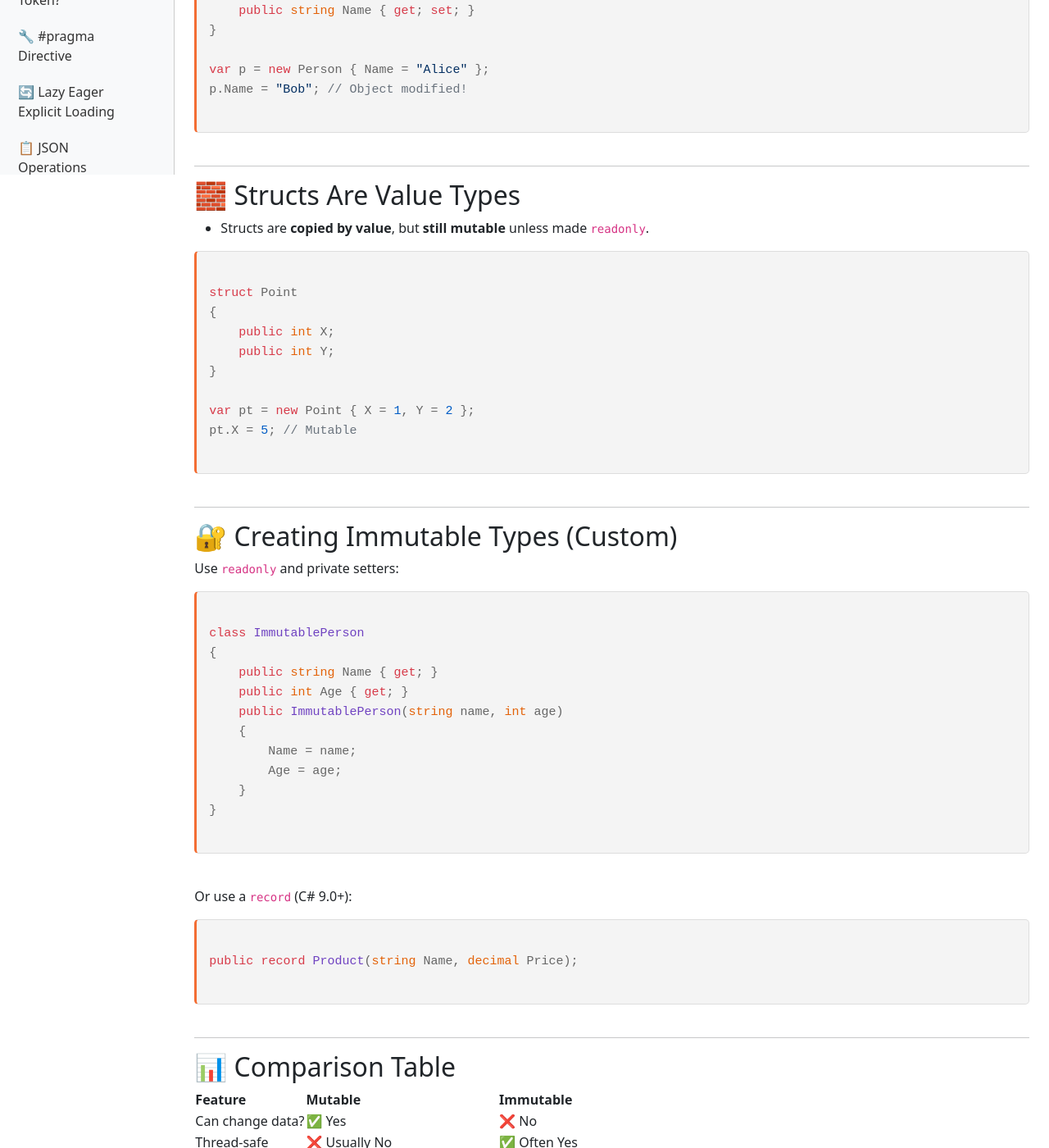
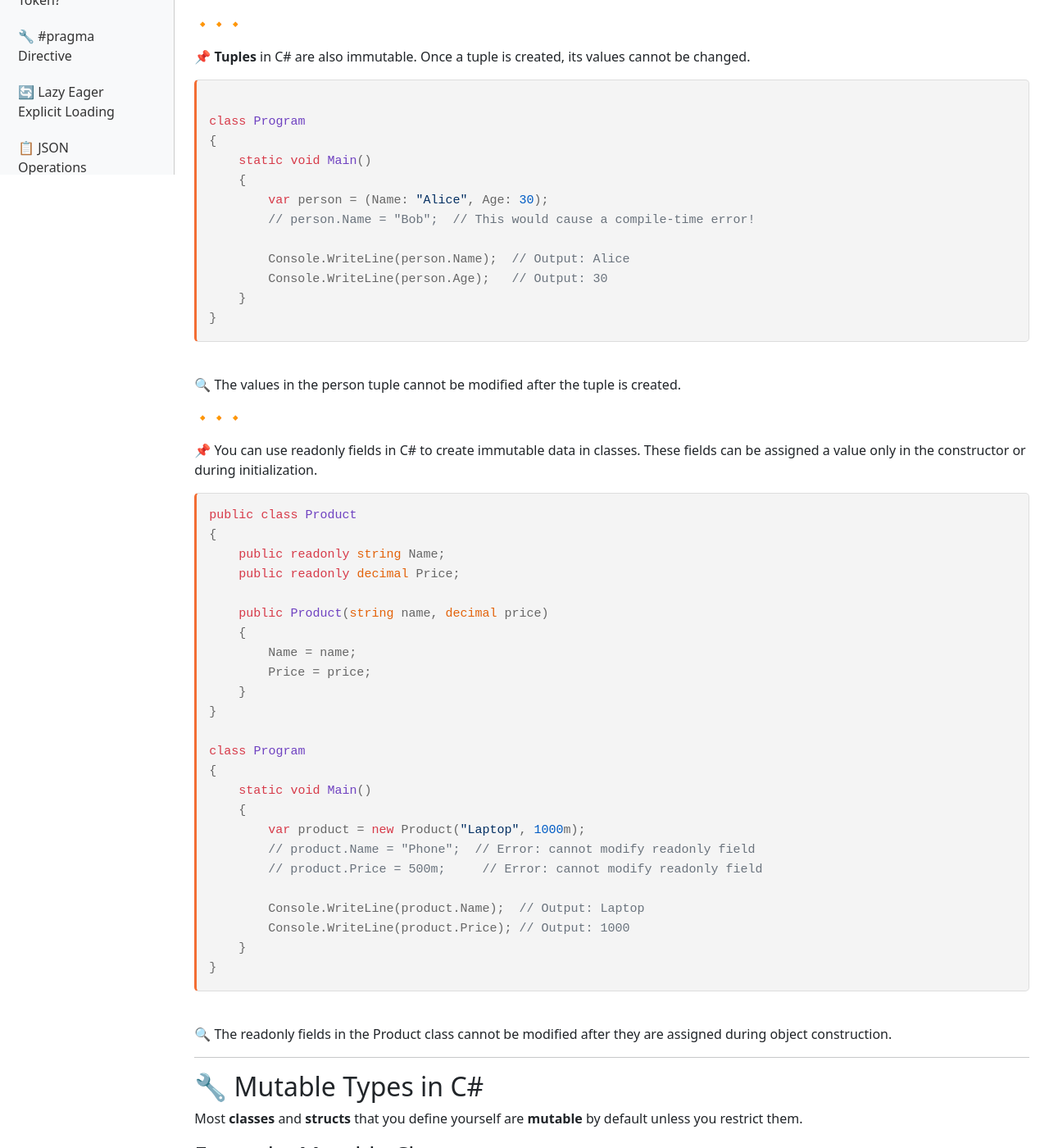
Before and after one commit to buribalkan/C-SHARP-Training, a Jekyll site: the page built from Mutability.md, in a window 1280 px wide and 1400 px high, scrolled down 1147 px. Shown: the whole window at 82% size. Built offline with Jekyll 4.4.1, drawn with Linux system fonts in a browser that asks for light colours; nearby versions of some CDN libraries; our own code applies the rules of GitHub Pages for plain Markdown files; some of the changed text lies outside the part shown.

Commit message:
Update Mutability.md

````diff
--- a/Mutability.md
+++ b/Mutability.md
@@ -17,6 +17,18 @@
 - **Mutable** objects **can be changed** after creation.
 
 - **Immutable** objects **cannot be changed** — any modification creates a **new instance**.
+---
+
+## 🔄 **Mutable vs 🔒 Immutable in C#**
+
+1. 🔄 **Mutable Types**:
+   - These are types where the data or state can be changed after the object is created.
+   - Examples: **Classes**, **Arrays**, **Lists**, **Dictionaries**.
+
+2. 🔒 **Immutable Types**:
+   - These are types whose data cannot be changed after they are created. If you want to change their content, a new instance must be created.
+   - Examples: **Structs (by default)**, **Strings**, **Tuples**, **Readonly fields**.
+
 ---
 
 
@@ -56,6 +68,61 @@ Console.WriteLine(b); // Output: "Hello"
 
 🔍 `a` was modified, but `b` still holds the original value.
 
+
+🔸🔸🔸
+
+
+📌 **Tuples** in C# are also immutable. Once a tuple is created, its values cannot be changed.
+
+```csharp
+
+class Program
+{
+    static void Main()
+    {
+        var person = (Name: "Alice", Age: 30);
+        // person.Name = "Bob";  // This would cause a compile-time error!
+
+        Console.WriteLine(person.Name);  // Output: Alice
+        Console.WriteLine(person.Age);   // Output: 30
+    }
+}
+```
+🔍 The values in the person tuple cannot be modified after the tuple is created.
+
+🔸🔸🔸
+
+📌 You can use readonly fields in C# to create immutable data in classes. These fields can be assigned a value only in the constructor or during initialization.
+
+```csharp
+public class Product
+{
+    public readonly string Name;
+    public readonly decimal Price;
+
+    public Product(string name, decimal price)
+    {
+        Name = name;
+        Price = price;
+    }
+}
+
+class Program
+{
+    static void Main()
+    {
+        var product = new Product("Laptop", 1000m);
+        // product.Name = "Phone";  // Error: cannot modify readonly field
+        // product.Price = 500m;     // Error: cannot modify readonly field
+
+        Console.WriteLine(product.Name);  // Output: Laptop
+        Console.WriteLine(product.Price); // Output: 1000
+    }
+}
+```
+
+🔍 The readonly fields in the Product class cannot be modified after they are assigned during object construction.
+
 ---
 
 
@@ -84,7 +151,7 @@ p.Name = "Bob"; // Object modified!
 
 ```
 
-
+🔸🔸🔸
 
 ---
 
@@ -111,7 +178,26 @@ pt.X = 5; // Mutable
 
 ```
 
+🔸🔸🔸
 
+
+📌 Arrays in C# are mutable. You can change the values of the elements within an array.
+
+```csharp
+
+class Program
+{
+    static void Main()
+    {
+        int[] numbers = { 1, 2, 3, 4 };
+        numbers[0] = 10;  // Modifying an element in the array
+
+        Console.WriteLine(numbers[0]);  // Output: 10
+    }
+}
+```
+
+🔍 The array elements can be modified even after the array is created.
 
 ---
 
````
